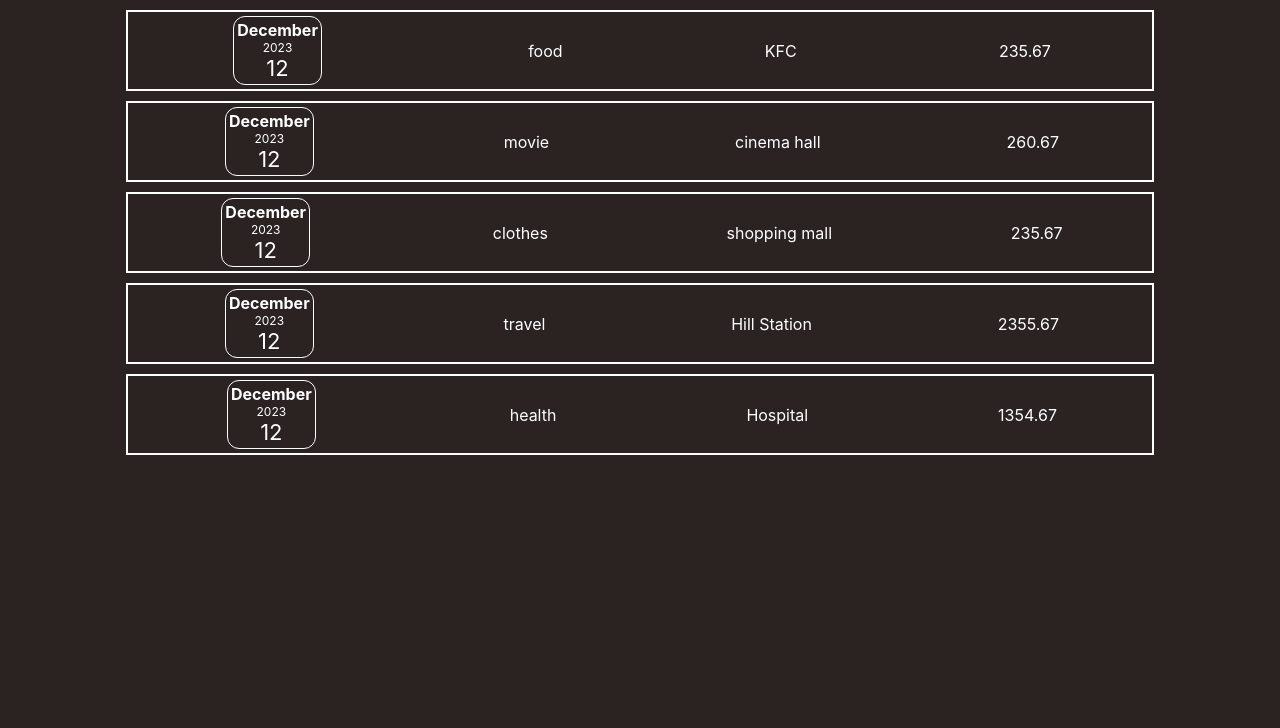
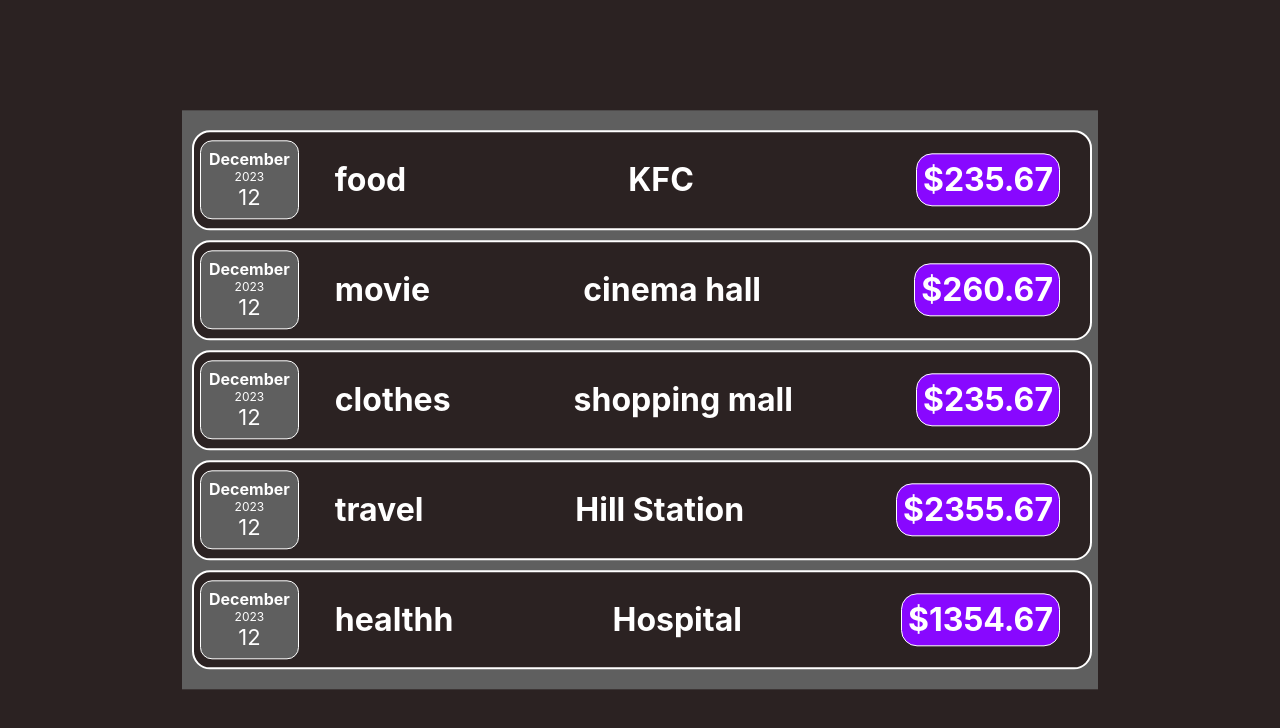
Before and after one commit to amant2904/React-Expense-tracker, a React (Create React App) app: page / in a window 1280 px wide. Shown: the top 728 px of the page. Built offline with nearby package versions, Linux system fonts and the light colour scheme.

Commit message:
styling improved

```diff
--- a/src/App.css
+++ b/src/App.css
@@ -1,38 +1,15 @@
-.App {
-  text-align: center;
+.expense_items{
+  background: rgb(95, 95, 95);
+  padding: 10px;
+  width: 70vw;
+  position: absolute;
+  /* position: relative; */
+  top: 50%;
+  left: 50%;
+  transform: translate(-50%, -50%);
+  margin: auto;
 }
-
-.App-logo {
-  height: 40vmin;
-  pointer-events: none;
+.header{
+  height: 100vh;
+  width: 100vw;
 }
-
-@media (prefers-reduced-motion: no-preference) {
-  .App-logo {
-    animation: App-logo-spin infinite 20s linear;
-  }
-}
-
-.App-header {
-  background-color: #282c34;
-  min-height: 100vh;
-  display: flex;
-  flex-direction: column;
-  align-items: center;
-  justify-content: center;
-  font-size: calc(10px + 2vmin);
-  color: white;
-}
-
-.App-link {
-  color: #61dafb;
-}
-
-@keyframes App-logo-spin {
-  from {
-    transform: rotate(0deg);
-  }
-  to {
-    transform: rotate(360deg);
-  }
-}
--- a/src/App.js
+++ b/src/App.js
@@ -1,5 +1,6 @@
 import './App.css';
 import ExpenseItem from './components/ExpenseItem.js';
+import Card from './components/Card';
 
 function App() {
   const expenses = [{
@@ -33,15 +34,19 @@ function App() {
   {
     id: 5,
     date: new Date(2023, 11, 12),
-    item: "health",
+    item: "healthh",
     cost: 1354.67,
     locationOfExpenditure: "Hospital"
   }]
   return (
     <>
-      {expenses.map((expenses) => {
-        return <ExpenseItem date={expenses.date} item={expenses.item} amount={expenses.cost} locationOfExpenditure={expenses.locationOfExpenditure}></ExpenseItem>
-      })}
+      <div className='header'>
+        <Card className="expense_items">
+          {expenses.map((expenses) => {
+            return <ExpenseItem date={expenses.date} item={expenses.item} amount={expenses.cost} locationOfExpenditure={expenses.locationOfExpenditure}></ExpenseItem>
+          })}
+        </Card>
+      </div>
     </>
   );
 }
--- /dev/null
+++ b/src/components/Card.js
@@ -0,0 +1,8 @@
+import React from 'react'
+
+export default function Card(props) {
+    const classes = `card ${props.className}`
+    return (
+        <div className={classes}>{props.children}</div>
+    )
+}
--- a/src/components/ExpenseDate.css
+++ b/src/components/ExpenseDate.css
@@ -1,13 +1,15 @@
 .expense-date{
     border: 1px solid white;
-    padding: 3px;
-    margin: 4px;
+    padding: 8px;
+    margin: 6px;
     box-sizing: border-box;
     display: flex;
     flex-direction: column;
     align-items: center;
     justify-content: center;
     border-radius: 12px;
+    background: rgb(95, 95, 95);
+    /* height: 100%; */
 }
 .expense__month{
     font-size: 16px;
--- a/src/components/ExpenseDate.js
+++ b/src/components/ExpenseDate.js
@@ -1,5 +1,6 @@
 import React from 'react'
 import "./ExpenseDate.css"
+import Card from './Card';
 
 export default function ExpenseDate(props) {
     const month = props.date.toLocaleString("en-US", { month: "long" });
@@ -7,10 +8,10 @@ export default function ExpenseDate(props) {
     const year = props.date.getFullYear();
 
     return (
-        <div className='expense-date'>
+        <Card className='expense-date'>
             <div className="expense__month">{month}</div>
             <div className="expense__year">{year}</div>
             <div className="expense__date">{date}</div>
-        </div>
+        </Card>
     )
 }
--- /dev/null
+++ b/src/components/ExpenseDetails.css
@@ -0,0 +1,6 @@
+.expense_amount{
+    border: 1px solid white;
+    border-radius: 16px;
+    padding: 6px;
+    background-color: rgb(136, 8, 255);
+}
--- a/src/components/ExpenseDetails.js
+++ b/src/components/ExpenseDetails.js
@@ -1,7 +1,8 @@
 import React from 'react'
+import './ExpenseDetails.css'
 
 export default function ExpenseDetails(props) {
     return (
-        <p className='text-center'>{props.amount}</p>
+        <h1 className='expense_amount'>${props.amount}</h1>
     )
 }
--- a/src/components/ExpenseItem.js
+++ b/src/components/ExpenseItem.js
@@ -2,14 +2,17 @@ import React from 'react'
 import "./expenseItem.css"
 import ExpenseDate from './ExpenseDate'
 import ExpenseDetails from './ExpenseDetails'
+import Card from './Card.js'
 
 export default function ExpenseItem(props) {
     return (
-        <div className='expense-item'>
+        <Card className='expense-item'>
             <ExpenseDate date={props.date} />
-            <p>{props.item}</p>
-            <p>{props.locationOfExpenditure}</p>
-            <ExpenseDetails amount={props.amount} />
-        </div>
+            <div className='expense_data'>
+                <h1>{props.item}</h1>
+                <h1>{props.locationOfExpenditure}</h1>
+                <ExpenseDetails amount={props.amount} />
+            </div>
+        </Card>
     )
 }
--- a/src/components/expenseItem.css
+++ b/src/components/expenseItem.css
@@ -1,8 +1,18 @@
 .expense-item{
     border: 2px solid white;
     margin : 10px auto;
-    width: 80vw;
+    width: 100%;
     display: flex;
     align-items: center;
-    justify-content: space-around;
+    justify-content: space-between;
+    border-radius: 18px;
+    background-color: rgb(43, 34, 34);
 }
+.expense_data{
+    display: flex;
+    flex: 1;
+    align-items: center;
+    justify-content: space-between;
+    padding: 0px 10px;
+    margin: 0px 20px;
+}
```
